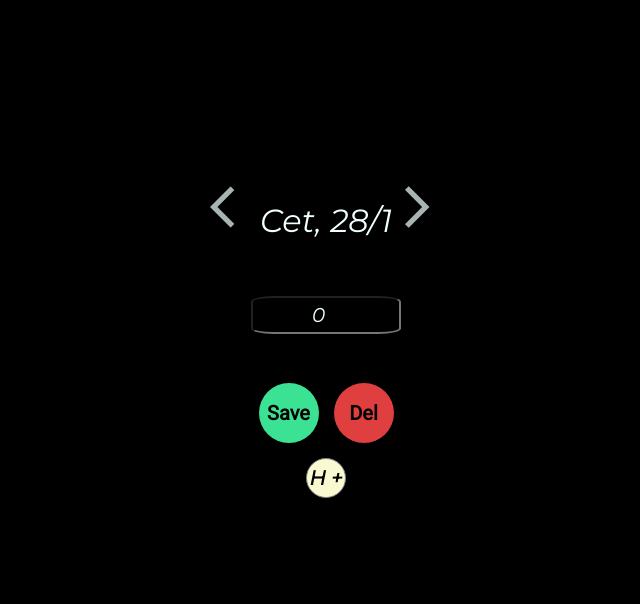
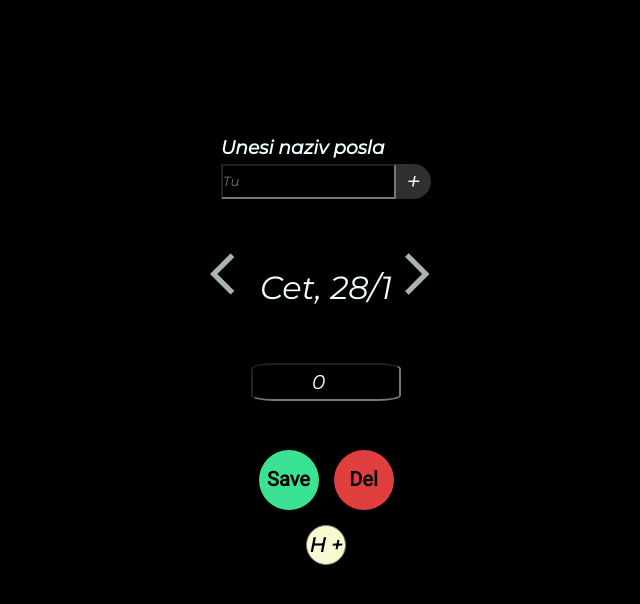
Before and after one commit to Exo-Sol/radniSati, a React (Create React App) app: page / in a window 1280 px wide. Shown: the top 604 px of the page, without its empty margins (314-954 px from the left). Built offline with nearby package versions, Linux system fonts and the light colour scheme.

Commit message:
next step is to save jobs in local storage when added or whn exiting the app

```diff
--- a/src/App.js
+++ b/src/App.js
@@ -1,7 +1,42 @@
-import React from "react";
+import React, { useState } from "react";
 import DateNav from "./components/DateNav";
+import NameJob from "./components/addRenameJob/NameJob";
 
 function App() {
+  const [jobName, setJobName] = useState(null);
+  const [curJob, setCurJob] = useState(null);
+  const [addJob, setAddJob] = useState(false);
+
+  //////////////////////////////////////////////////////////////////
+  const catchName = (name) => {
+    if (Array.isArray(jobName)) {
+      setJobName([...jobName, name]);
+    } else {
+      let x = [];
+      x.push(name);
+      setJobName(x);
+    }
+    setCurJob(name);
+    setAddJob(false);
+  };
+
+  //////////////////////////////////////////////////////////
+
+  const addJobClick = () => {
+    setAddJob(true);
+  };
+
+  const deleteJobClick = () => {
+    if (jobName && jobName.length > 1) {
+      let filteredAry = jobName.filter((e) => e !== curJob);
+      setJobName(filteredAry);
+      setCurJob(filteredAry[0]);
+    } else {
+      setJobName(null);
+      setCurJob(null);
+    }
+  };
+  ////////////////////////////////////////////////////////
   const catchData = (dateObj, workHours, startEndTime) => {
     const finalObj = {
       month: dateObj.month,
@@ -36,9 +71,66 @@ function App() {
       localStorage.setItem(dateObj.year, storageArr);
     }
   };
+  ///////////////////////////////////////////////////////////////////////////////////////
+  const backName = () => {
+    const curIndex = jobName.findIndex((ele) => ele === curJob);
+    console.log(curIndex);
 
+    if (curIndex - 1 < 0) {
+      setCurJob(jobName[jobName.length - 1]);
+    } else {
+      setCurJob(jobName[curIndex - 1]);
+    }
+  };
+
+  const fowardName = () => {
+    const curIndex = jobName.findIndex((ele) => ele === curJob);
+
+    if (curIndex + 1 > jobName.length - 1) {
+      setCurJob(jobName[0]);
+    } else {
+      setCurJob(jobName[curIndex + 1]);
+    }
+  };
+  //////////////////////////////////////////////////////////////////////////////////////
+  const jobDisplay = (
+    <div className="jobDispl">
+      {jobName && jobName.length > 1 ? (
+        <span className="material-icons jobArrow" onClick={backName}>
+          arrow_back_ios
+        </span>
+      ) : (
+        <span></span>
+      )}
+
+      <h4 id="jN">{curJob}</h4>
+      {jobName && jobName.length > 1 ? (
+        <span className="material-icons jobArrow" onClick={fowardName}>
+          arrow_forward_ios
+        </span>
+      ) : (
+        <span></span>
+      )}
+    </div>
+  );
+  ////////////////////////////////////////////////////////////////////////////
   return (
     <div className="App">
+      {jobName ? (
+        <div>
+          <button id="addJob" onClick={addJobClick}>
+            Dodaj posao
+          </button>
+          <button id="removeJob" onClick={deleteJobClick}>
+            Izbrisi posao
+          </button>
+        </div>
+      ) : (
+        <div></div>
+      )}
+      {jobName ? jobDisplay : <NameJob catchName={catchName} />}
+      {addJob ? <NameJob catchName={catchName} /> : <div></div>}
+
       <DateNav catchData={catchData} />
     </div>
   );
--- /dev/null
+++ b/src/components/addRenameJob/NameJob.js
@@ -0,0 +1,35 @@
+import React, { useState } from "react";
+
+const NameJob = ({ catchName }) => {
+  const [jobName, setJobName] = useState("");
+
+  const inputName = (e) => {
+    setJobName(e.target.value);
+  };
+
+  const onSubmit = (e) => {
+    e.preventDefault();
+    catchName(jobName);
+  };
+
+  return (
+    <div className="jobName">
+      <form action="" onSubmit={onSubmit}>
+        <h3>Unesi naziv posla</h3>
+        <div className="miniFlex">
+          <input
+            type="text"
+            placeholder="Tu"
+            value={jobName}
+            onChange={inputName}
+            id="placeHolder"
+            name="unosPosla"
+          />
+          <input type="submit" onClick={onSubmit} value="+" id="saveJob" />
+        </div>
+      </form>
+    </div>
+  );
+};
+
+export default NameJob;
--- a/src/styles/mainStyle.css
+++ b/src/styles/mainStyle.css
@@ -24,6 +24,47 @@
   -webkit-box-align: center;
       -ms-flex-align: center;
           align-items: center;
+}
+
+.App #jN {
+  margin-bottom: 6vh;
+  padding: 15px;
+}
+
+.App #addJob {
+  position: absolute;
+  top: 5px;
+  left: 5px;
+  font-size: 15px;
+  padding: 5px;
+  border-top: 2px #a31e1e;
+  border-left: 2px;
+  border-radius: 15px;
+}
+
+.App #removeJob {
+  position: absolute;
+  top: 5px;
+  right: 5px;
+  font-size: 15px;
+  padding: 5px;
+  border-top: 2px #a31e1e;
+  border-right: 2px;
+  border-radius: 15px;
+}
+
+.App .jobDispl {
+  display: -webkit-box;
+  display: -ms-flexbox;
+  display: flex;
+  -webkit-box-pack: center;
+      -ms-flex-pack: center;
+          justify-content: center;
+  font-size: 15px;
+}
+
+.App .jobArrow {
+  font-size: 30px;
 }
 
 .flexWrapNav {
@@ -155,4 +196,34 @@
   font-size: 16px;
   opacity: 0.7;
 }
+
+.jobName {
+  margin-bottom: 50px;
+  margin-top: 20px;
+}
+
+.jobName .miniFlex {
+  display: -webkit-box;
+  display: -ms-flexbox;
+  display: flex;
+  -webkit-box-align: center;
+      -ms-flex-align: center;
+          align-items: center;
+}
+
+.jobName #placeHolder {
+  height: 35px;
+  margin-top: 5px;
+}
+
+.jobName #saveJob {
+  margin-top: 5px;
+  font-size: 25px;
+  height: 35px;
+  width: 35px;
+  border-bottom-right-radius: 50%;
+  border-top-right-radius: 50%;
+  border: none;
+  background-color: #2f2f2f;
+}
 /*# sourceMappingURL=mainStyle.css.map */
--- a/src/styles/mainStyle.scss
+++ b/src/styles/mainStyle.scss
@@ -14,6 +14,41 @@
   flex-direction: column;
   justify-content: center;
   align-items: center;
+
+  #jN {
+    margin-bottom: 6vh;
+    padding: 15px;
+  }
+  #addJob {
+    position: absolute;
+    top: 5px;
+    left: 5px;
+    font-size: 15px;
+    padding: 5px;
+
+    border-top: 2px rgb(163, 30, 30);
+    border-left: 2px;
+    border-radius: 15px;
+  }
+  #removeJob {
+    position: absolute;
+    top: 5px;
+    right: 5px;
+    font-size: 15px;
+    padding: 5px;
+
+    border-top: 2px rgb(163, 30, 30);
+    border-right: 2px;
+    border-radius: 15px;
+  }
+  .jobDispl {
+    display: flex;
+    justify-content: center;
+    font-size: 15px;
+  }
+  .jobArrow {
+    font-size: 30px;
+  }
 }
 
 .flexWrapNav {
@@ -91,9 +126,6 @@
   font-family: "Heebo", sans-serif;
 }
 
-.form {
-}
-
 .timeArrow {
   font-size: 50px;
   font-weight: 100;
@@ -129,3 +161,29 @@
   font-size: 16px;
   opacity: 0.7;
 }
+
+.jobName {
+  margin-bottom: 50px;
+  margin-top: 20px;
+
+  .miniFlex {
+    display: flex;
+    align-items: center;
+  }
+
+  #placeHolder {
+    height: 35px;
+    margin-top: 5px;
+  }
+
+  #saveJob {
+    margin-top: 5px;
+    font-size: 25px;
+    height: 35px;
+    width: 35px;
+    border-bottom-right-radius: 50%;
+    border-top-right-radius: 50%;
+    border: none;
+    background-color: rgb(47, 47, 47);
+  }
+}
```
Also changed, not shown: 2 other files (tests, documents, lock files or other folders).
